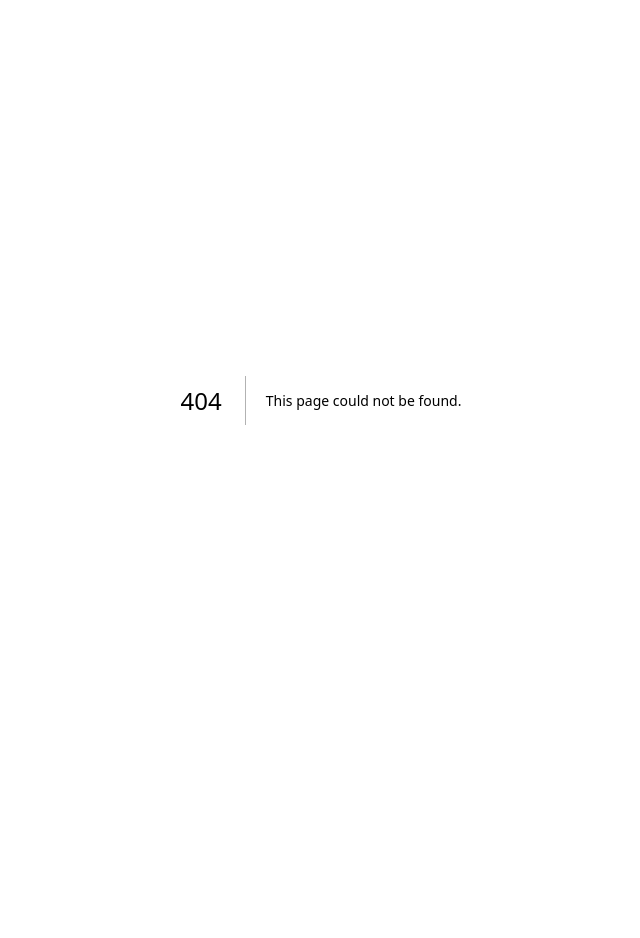
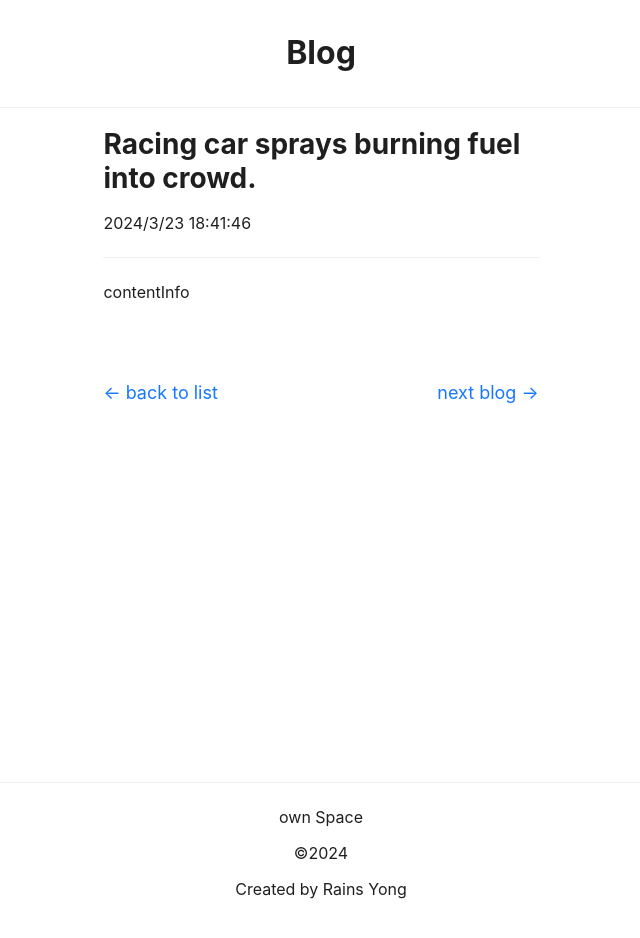
Before and after one commit to daidaiEbao/oSpace_Front, a Next.js app: page /blog/1 in a window 1280 px wide. Before the commit this address had no page. Shown: the whole page, without its empty margins (319-959 px from the left). Before the commit the page ends 800 px from the top, so only its background shows below. Built offline with nearby package versions, Linux system fonts and the light colour scheme.

Commit message:
feat: static info page

```diff
--- a/package.json
+++ b/package.json
@@ -12,7 +12,9 @@
     "antd": "^5.15.3",
     "next": "14.1.4",
     "react": "^18",
-    "react-dom": "^18"
+    "react-dom": "^18",
+    "react-markdown": "^9.0.1",
+    "remark-gfm": "^4.0.0"
   },
   "devDependencies": {
     "@types/node": "^20",
--- a/src/app/Welcome.tsx
+++ b/src/app/Welcome.tsx
@@ -60,7 +60,7 @@ const Welcome: React.FC = (props: any) => {
         </div>
 
         <div style={itemStyle}>
-        <Link href={"/about"}>
+        <Link href={"/blog"}>
             {tip}
         </Link>
         </div>
--- a/src/app/about/page.tsx
+++ /dev/null
@@ -1,3 +0,0 @@
-import About from "./About";
-
-export default About;
--- /dev/null
+++ b/src/app/blog/[id]/Detail.tsx
@@ -0,0 +1,153 @@
+"use client"
+
+import { Button, Col, Divider, Row } from "antd";
+import Link from "next/link";
+import React, { useEffect, useState } from "react";
+import Markdown from "react-markdown";
+import remarkGfm from 'remark-gfm'
+
+/**
+ *
+ * @param {Object} props
+ * @param {string} props.id 当前博客对应的id e.g. 10001
+ * @returns
+ */
+const Detail : React.FC = (props) => {
+    const [basicInfo, setBasicInfo] = useState();
+    const [contentInfo, setContentInfo] = useState("");
+    const [total, setTotal] = useState(0); // 文章总数
+
+    useEffect(() => {
+        setBasicInfo({
+            title: 'Racing car sprays burning fuel into crowd.',
+            time: '2024/3/23 18:41:46',
+        });
+
+        setContentInfo(`# 影响力
+## 影响力的武器
+一种机械化的过程：
+我们在要别⼈帮忙的时候，要是能给⼀个理由，成功的概率会更⼤。
+这个理由通常由“因为”点明，但其实这可能并不是什么有意义的原因。
+
+“贵=好”这种思维范式是在潜移默化和消耗精力后更坚定的思考模式。
+利用别人的思考模式，可以触发固定的机械化过程。
+
+激发出环境中业已存在的强⼤影响⼒，并将它指向特定的⽬标。
+
+
+对比原理：
+要是第⼆样东⻄跟第⼀样东⻄有着相当的不同，那么，我们往往会认为两者的区别⽐实际上更⼤。
+
+先摆出对对方不利的物或事实（这些可能都是伪造的），然后摆出对对方有利的物或事实。
+如果是需要对方接受差的事物，则需要先提出更差的事物以铺垫。
+
+
+## 互惠
+
+给予，索取，再索取。
+
+寄送免费样品就是一种互惠性质的推销策略。
+哪怕⼀件礼物讨厌到让⼈⼀有机会就扔掉的地步，但仍然管⽤，仍然可以拿来利⽤。（但这是一次性策略）
+
+互惠原理可以触发**不对等**交换。
+
+互惠原理可以让步处理，类似于对比原理，它迫使了接受对方让步的人以同种方式回应。
+称之为“拒绝——后撤”，后撤时的目的才是真正的目的，但为拒绝而提出的请求如果不切实际会被认为是缺乏诚意。
+
+导致这种现象出现有这两种原因：
+- 责任感
+所谓让步本来是发起人计划中的行为，但因为受试者的一再否定才出现让步，会让受试者认为让步是他们否定导致的结果，激发了其对于结果的责任感。
+- 满意感
+同理，受试者会以为是自己的努力争取到了最终结果，因此感到满意。
+
+大方接受或识别恶意。
+
+公正的意思，就是盘剥的⾏为，要还以盘剥。
+
+## 承诺和一致
+
+⼈⼈都有⼀种⾔⾏⼀致（同时也显得⾔⾏⼀致）的愿望。
+
+⼀旦我们作出了⼀个选择，或采取了某种⽴场，我们⽴刻就会碰到来⾃内⼼和外部的**压⼒**，迫使我们按照承诺说的那样去做。在这样的压⼒之下，我们会想⽅设法地以⾏动证明⾃⼰先前的决定是正确的。
+
+⼀旦保持⼀致的磁带播放起来，我们就可以开开⼼⼼地去做事，不⽤想得太多了。
+
+从这句话可以看到，要想破除生活的迷茫，需要做出改变的决定然后言行一致，这种一致性磁带的过程会阻止多余的无用思考。
+
+另一个好处是避免误入“歧途”。因为它可以让人避免思考。
+
+一个小请求，可以让别人改变对自己的看法，从而适应一个大请求或其他请求。
+
+> 在接受琐碎请求时务必⼩⼼谨慎，因为⼀旦同意了，它就有可能影响我们的⾃我认知。它不光能提⾼我们对分量更⼤的类似请求的顺从度，还能使我们更乐意去做⼀些跟先前答应的⼩要求毫不相关的事情。
+
+称之为“登门槛”。这个门槛需要被包含在受试者的可接受范围内，或是可以被其努力后选择的。
+
+如果情况允许，书面承诺，将是一个最有效的承诺。
+
+> ⼀⽅⾯，是⼈们内⼼⾥有压⼒要把⾃我形象调整得与⾏为⼀致；另⼀⽅⾯，外部还存在⼀种更为⿁祟的压⼒，⼈们会按照他⼈对⾃⼰的感知来调整形象。
+
+**公开承诺往往具有持久的效⼒。**
+
+做出努力后的承诺，将更具有效力。
+
+只有当我们认为外界不存在强⼤的压⼒时，我们才会为⾃⼰的⾏为发⾃内⼼地负起责任。
+
+先给⼈⼀个甜头，诱使⼈作出有利的购买决定。承诺会搞定受试者。
+
+⼀个办法来对付那些想要利⽤⼀致性原理坑我的⼈——只需要⼀语道破他们在⼲嘛就⾏了。
+
+## 社会认同
+
+
+在判断何为正确时，我们会根据别⼈的意⻅⾏事。
+
+看到别⼈正在做，就觉得⼀种⾏为是恰当的，这种倾向通常都运作得挺不错。
+
+既然事实证据⽆法更改，那就只有改变社会证据了。你能说服别⼈，⾃⼰也必然信服。
+
+既然没⼈在乎，那就应该没什么问题。
+
+## 喜好
+
+
+`);
+    setTotal(6);
+    }, []);
+
+    const idInt = parseInt(props.id);
+
+    return (
+        <div style={{marginLeft: '33%', marginRight: '33%', textAlign: 'left'}}>
+            <h1>
+            {basicInfo?.title}
+        </h1>
+        <p>
+            {basicInfo?.time}
+        </p>
+        <Divider/>
+
+        <div>
+        <Markdown remarkPlugins={[remarkGfm]}>{"contentInfo"}</Markdown>
+        </div>
+        <div style={{marginTop: 80}}>
+            <Row justify={'space-between'}>
+                <Col>
+                <Link href={idInt > 10001 ? `/blog/${(idInt-1).toString()}` : "/blog"} style={{fontSize: 18}}>
+                    {"<- "}{idInt > 10001 ? "last blog" : "back to list"}
+                </Link>
+                </Col>
+
+                <Col>
+                <Link href={idInt < 10000 + total ? `/blog/${(idInt+1).toString()}` : "/blog"} style={{fontSize: 18}}>
+                {idInt < 10000 + total ? "next blog" : "back to list"}{" ->"}
+                </Link>
+                </Col>
+            </Row>
+
+
+        </div>
+        </div>
+    );
+}
+
+export default Detail;
--- /dev/null
+++ b/src/app/blog/[id]/page.tsx
@@ -0,0 +1,10 @@
+import Detail from "./Detail";
+
+const DetailPage = ({ params }: { params: { id: string } }) => {
+
+    return (
+        <Detail id={params.id} />
+    );
+}
+
+export default DetailPage;
--- a/src/app/about/layout.tsx
+++ b/src/app/blog/layout.tsx
@@ -17,6 +17,7 @@ const headerStyle: React.CSSProperties = {
 const contentStyle: React.CSSProperties = {
   textAlign: 'center',
   backgroundColor: 'white',
+  minHeight: 650
 };
 
 const footerStyle: React.CSSProperties = {
--- /dev/null
+++ b/src/app/blog/page.tsx
@@ -0,0 +1,3 @@
+import Blog from "./Blog";
+
+export default Blog;
--- a/src/app/globals.css
+++ b/src/app/globals.css
@@ -3,3 +3,7 @@ body {
   margin: 0;
   /* background-color: #f5f5f5; */
 }
+
+p{
+  font-size: medium;
+}
```
Also changed, not shown: src/app/blog/Blog.tsx (renamed from src/app/about/About.tsx, +27 -12 lines), src/app/blog/[id]/test.md (added, +2 -0 lines), 1 other file (tests, documents, lock files or other folders).
